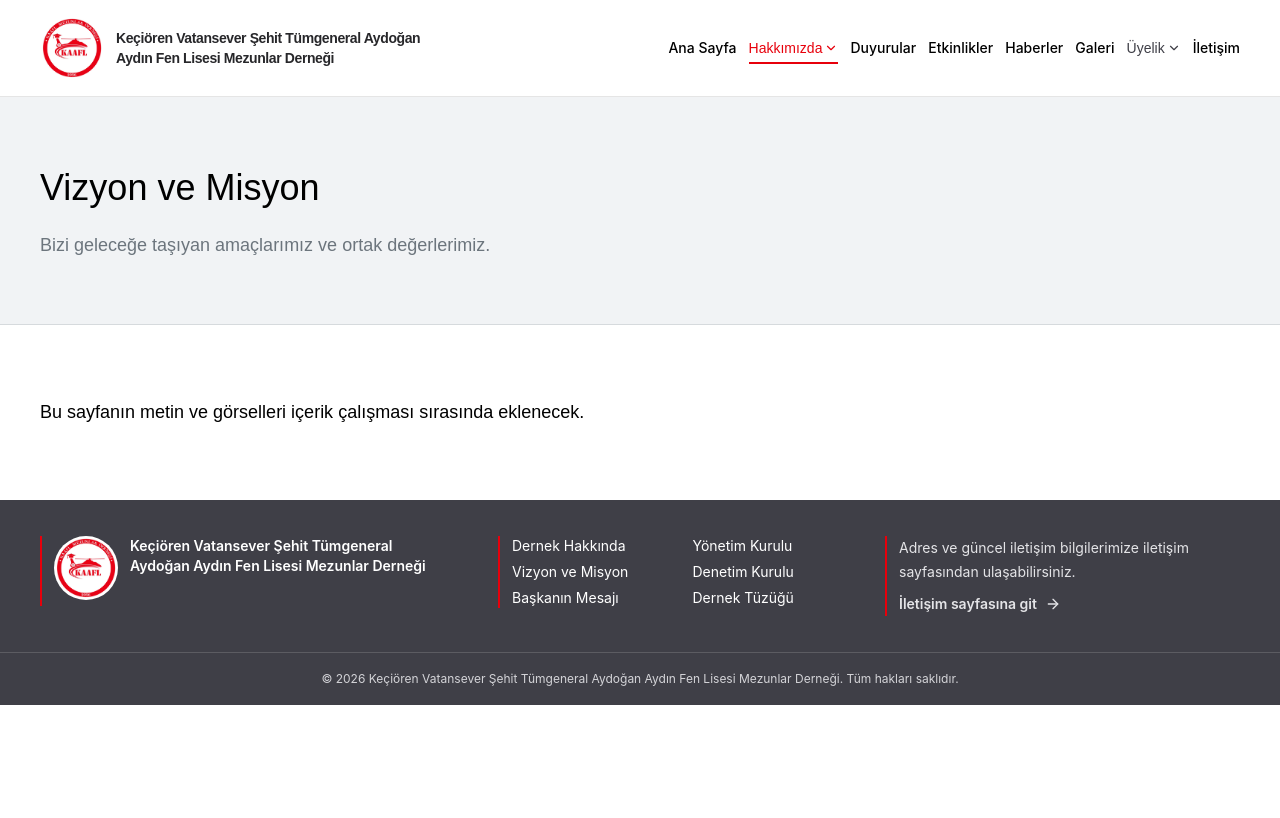
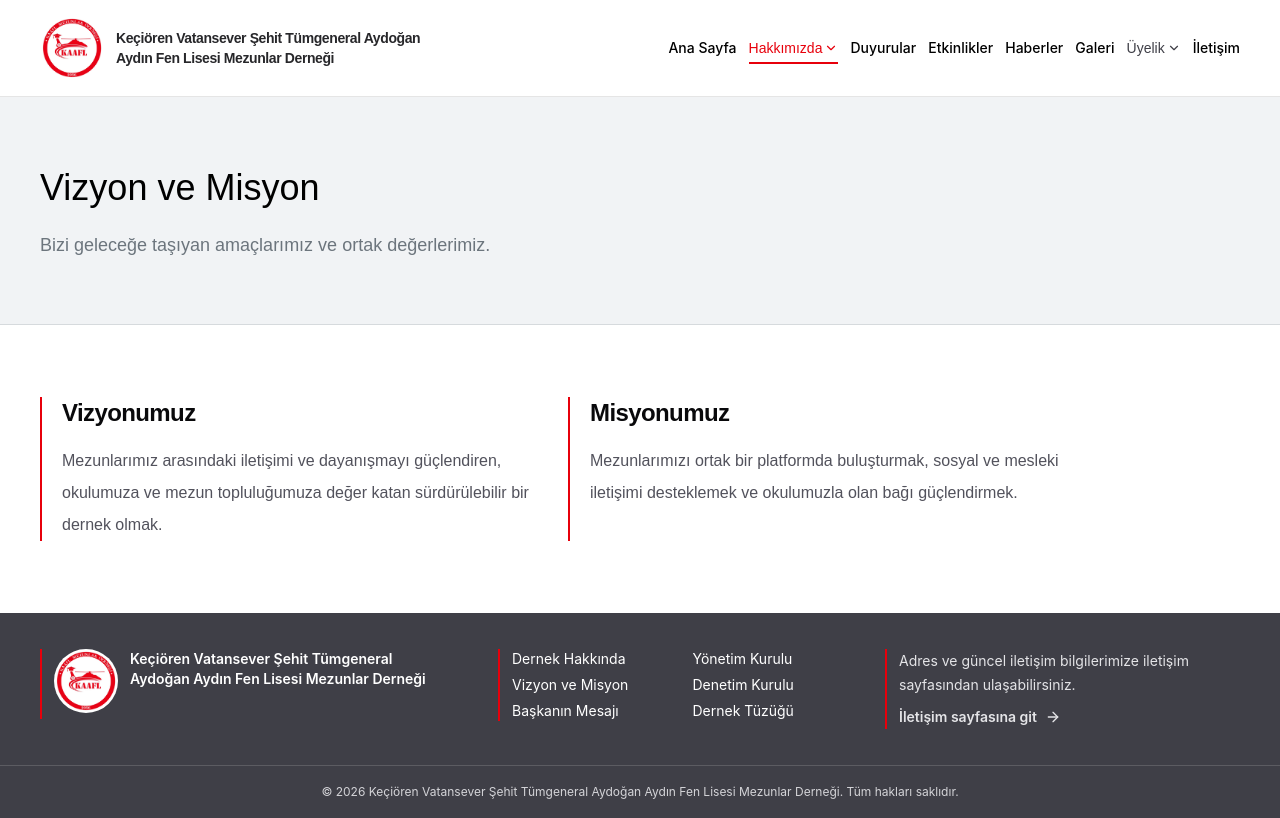
Before and after one commit to pclelif/mezun-dernegi, a Next.js app: page /kurumsal/vizyon-misyon in a window 1280 px wide. Built offline with nearby package versions, Linux system fonts and the light colour scheme.

Commit message:
content: relocate institutional homepage content

```diff
--- a/src/app/kurumsal/baskanin-mesaji/page.js
+++ b/src/app/kurumsal/baskanin-mesaji/page.js
@@ -1,2 +1,16 @@
 import { ContentPage } from "@/components/shared/content-page";
-export default function Page() { return <ContentPage title="Başkanın Mesajı" description="Dernek başkanımızdan mezunlarımıza mesaj." />; }
+
+export default function Page() {
+  return (
+    <ContentPage title="Başkanın Mesajı" description="Dernek başkanımızdan mezunlarımıza mesaj.">
+      <article className="max-w-3xl">
+        <h2 className="text-2xl font-bold tracking-tight text-zinc-950 md:text-3xl">
+          Başkanımızdan mezunlarımıza mesaj
+        </h2>
+        <p className="mt-5 text-base leading-8 text-zinc-600 md:text-lg">
+          Dernek Başkanımızın mezunlarımıza yönelik mesajını okuyabilirsiniz.
+        </p>
+      </article>
+    </ContentPage>
+  );
+}
--- a/src/app/kurumsal/vizyon-misyon/page.js
+++ b/src/app/kurumsal/vizyon-misyon/page.js
@@ -1,2 +1,22 @@
 import { ContentPage } from "@/components/shared/content-page";
-export default function Page() { return <ContentPage title="Vizyon ve Misyon" description="Bizi geleceğe taşıyan amaçlarımız ve ortak değerlerimiz." />; }
+
+export default function Page() {
+  return (
+    <ContentPage title="Vizyon ve Misyon" description="Bizi geleceğe taşıyan amaçlarımız ve ortak değerlerimiz.">
+      <div className="grid max-w-5xl gap-8 md:grid-cols-2">
+        <section className="border-l-2 border-red-600 pl-5">
+          <h2 className="text-2xl font-bold tracking-tight text-zinc-950">Vizyonumuz</h2>
+          <p className="mt-4 leading-8 text-zinc-600">
+            Mezunlarımız arasındaki iletişimi ve dayanışmayı güçlendiren, okulumuza ve mezun topluluğumuza değer katan sürdürülebilir bir dernek olmak.
+          </p>
+        </section>
+        <section className="border-l-2 border-red-600 pl-5">
+          <h2 className="text-2xl font-bold tracking-tight text-zinc-950">Misyonumuz</h2>
+          <p className="mt-4 leading-8 text-zinc-600">
+            Mezunlarımızı ortak bir platformda buluşturmak, sosyal ve mesleki iletişimi desteklemek ve okulumuzla olan bağı güçlendirmek.
+          </p>
+        </section>
+      </div>
+    </ContentPage>
+  );
+}
--- a/src/app/page.tsx
+++ b/src/app/page.tsx
@@ -15,7 +15,7 @@ const textLinkClass =
 export default function HomePage() {
   return (
     <>
-      <section className="relative isolate flex min-h-[23rem] items-end overflow-hidden bg-zinc-800 md:min-h-[26rem]">
+      <section className="relative isolate flex min-h-[19rem] items-end overflow-hidden bg-zinc-800 md:min-h-[22rem]">
         <div
           className="absolute inset-0 -z-20 bg-[url('https://images.unsplash.com/photo-1523050854058-8df90110c9f1?auto=format&fit=crop&w=2000&q=85')] bg-cover bg-center"
           role="img"
@@ -32,9 +32,6 @@ export default function HomePage() {
           <p className="mt-5 max-w-2xl text-base leading-7 text-white/90 md:text-lg">
             Mezunlarımızı bir araya getiriyor, okulumuzla olan bağımızı ve birbirimizle olan iletişimimizi canlı tutuyoruz.
           </p>
-          <div className="mt-7 flex flex-wrap gap-3">
-            <Link href="/uyelik/basvuru" className={primaryButtonClass}>Üye Ol</Link>
-          </div>
         </div>
       </section>
 
@@ -47,7 +44,7 @@ export default function HomePage() {
         </div>
         <div className="md:pt-8">
           <p className="text-base leading-7 text-zinc-600 md:text-lg md:leading-8">
-            Derneğimiz; mezunlarımız arasındaki iletişimi güçlendirmek, okulumuza katkı sağlamak ve mezunlarımızı ortak bir çatı altında buluşturmak amacıyla faaliyet göstermektedir.
+            Geçmişimizin değerlerini koruyor, geleceğe yönelik yeni adımlar atıyoruz.
           </p>
           <Link className={`${textLinkClass} mt-5`} href="/kurumsal/hakkimizda">
             Detaylı Bilgi <ArrowRight className="size-4 text-red-600" aria-hidden="true" />
```
